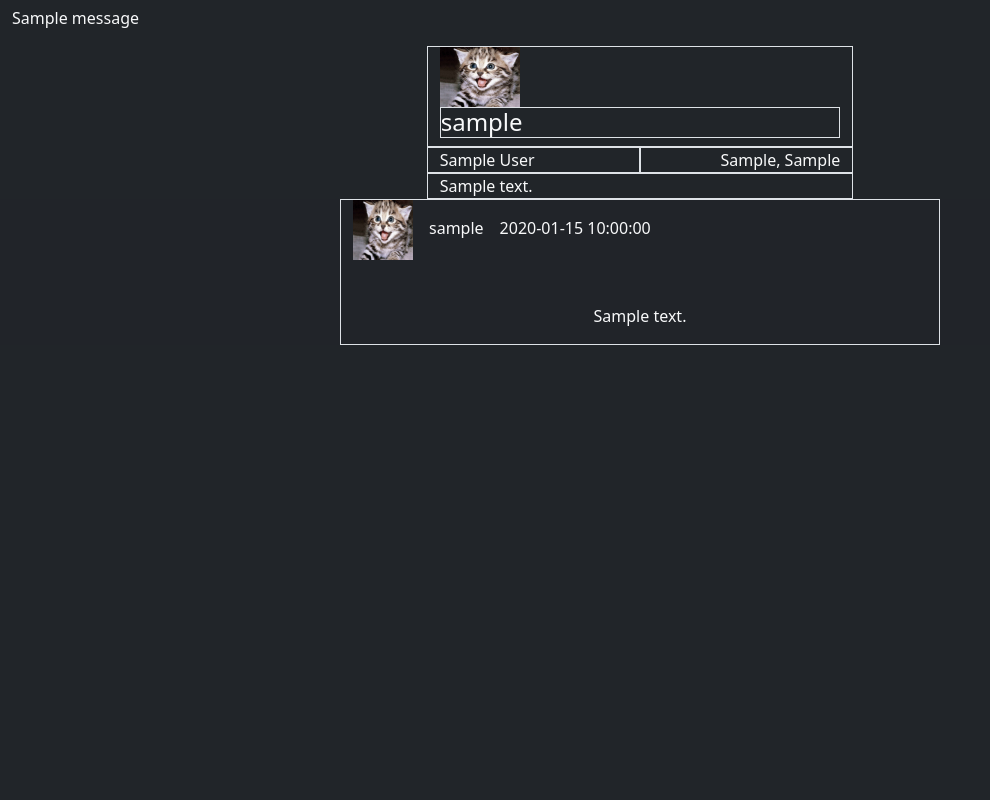
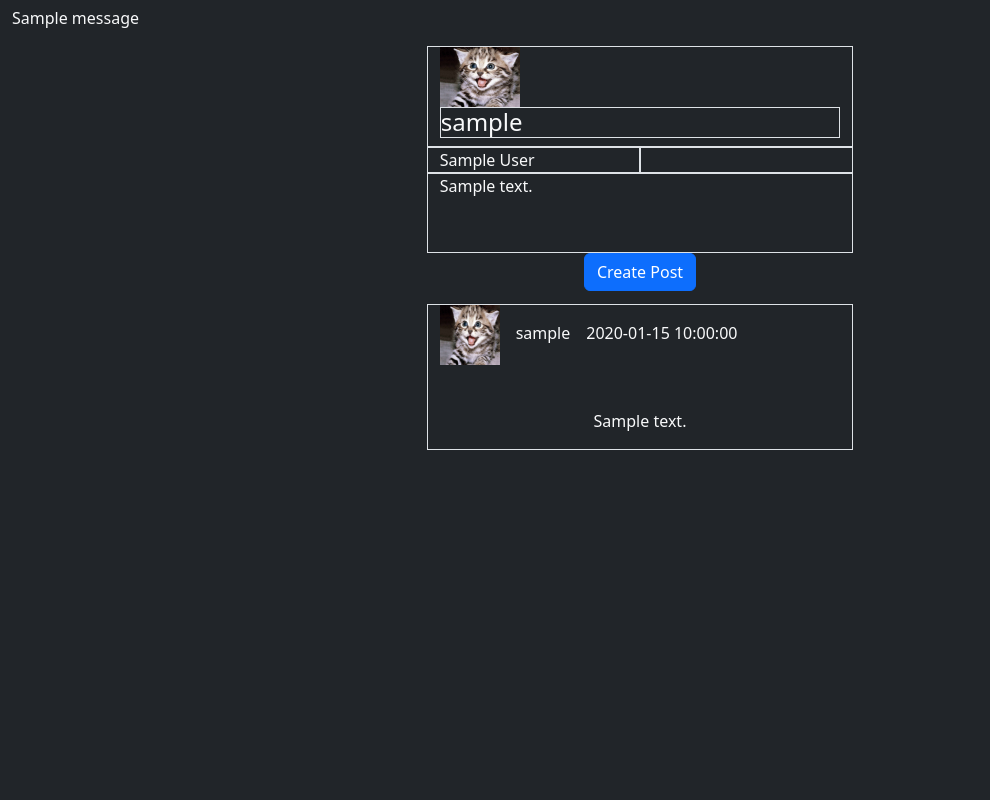
Before and after one commit to cosenzam/CSC400, a Flask app: a page that uses Templates/base.html in a window 1280 px wide. Shown: the part 57-857 px from the top of the page, without its empty margins (0-990 px from the left). After the commit the page ends 507 px from the top, so only its background shows below. Run offline with Flask 3, Linux system fonts and the light colour scheme; the visitor is signed in with stand-in values (Sample User, id 1); tables that the repository leaves empty hold one stand-in row (values such as "Sample post"); one stand-in notice (Sample message) is shown; some libraries are stand-ins or nearby versions.

Commit message:
scrolling fixes, autofill, and page styling

```diff
--- a/Templates/base.html
+++ b/Templates/base.html
@@ -5,7 +5,7 @@
         <link rel="stylesheet" href="{{ url_for('static', filename='css/stylesheet.css') }}">
         <title>{% block title %}{% endblock %}</title>
     </head>
-    <body>
+    <body class="bg-dark text-light">
         <nav class="nav navbar navbar-dark bg-dark navbar-expand-lg sticky-top border-bottom border-light">
             <div class="container-fluid">
               <a class="navbar-brand" href="#">Logo</a>
@@ -57,7 +57,7 @@
           </nav>
 
         <!-- Main div -->
-          <div class="container-fluid content-nav-pad bg-dark text-light bg-dark vh-100">
+          <div class="container-fluid content-nav-pad">
         {% block content %}
         {% endblock %}
           </div>
--- a/Templates/user.html
+++ b/Templates/user.html
@@ -8,7 +8,7 @@
         {% endfor %}
     {% endif %}
 {% endwith %}
-<div class = "row justify-content-center">
+<div class="row justify-content-center">
     <div class="col-sm-4 media border">
         <div class="align-self-center">
             <img src="/static/images/kitten.jpg" class="media-object" style="width:80px">
@@ -18,28 +18,63 @@
         </div>
     </div>
 </div>
-<div class = "row justify-content-center">
-    <span class = "col-sm-2 name border">
+<div class="row justify-content-center">
+    <span class="col-sm-2 name border">
         {% if profile.first_name != "NULL" %} {{profile.first_name}} {% endif %}
         {% if profile.last_name != "NULL" %} {{profile.last_name}} {% endif %}
     </span>
-    <span class = "col-sm-2 location text-end border">
-        {% if profile.city != "NULL" %} {{profile.city}}, {% endif %}
-        {% if profile.country != "NULL" %} {{profile.country}} {% endif %}
+    <span class="col-sm-2 location text-end border">
+        <!--
+        {% if profile.location != "NULL" %} {{profile.location}}, {% endif %}
+        -->
     </span>
 </div>
-<div class = "row justify-content-center">
-    <span class = "col-sm-4 bio border">{% if profile.bio != "NULL" %} {{profile.bio}} {% endif %}</span>
+<div class="row justify-content-center">
+    <span class="col-sm-4 bio border">{% if profile.bio != "NULL" %} {{profile.bio}} {% endif %}</span>
 </div>
-<div class = "row justify-content-center" style="background-color: #212429;">
-    <span class = "col-sm-2 location text-end border" style="width: 600px; word-wrap: break-word">
+<div class="row justify-content-center">
+    <span class="col-sm-4 text-center">
+            <!-- Button trigger modal -->
+        <button type="button" class="btn btn-primary" data-bs-toggle="modal" data-bs-target="#exampleModal">Create Post</button>
+
+        <!-- Modal -->
+        <div class="modal fade" id="exampleModal" tabindex="-1" role="dialog" aria-labelledby="exampleModalLabel" aria-hidden="true">
+            <div class="modal-dialog modal-dialog-centered" role="document">
+                <div class="modal-content bg-dark text-light">
+                    <div class="modal-header">
+                        <h5 class="modal-title" id="exampleModalLabel">Create Post</h5>
+                        <button type="button" class="close" data-bs-dismiss="modal" aria-label="Close">
+                            <span aria-hidden="true">&times;</span>
+                        </button>
+                    </div>
+                    <div class="modal-body">
+                        <form action="#" method="post">
+                            {{form.csrf_token}}
+                            <p>{{form.text.label}}</p>
+                            <p>{{form.text(size=20)}}</p>
+                            <p>{{form.media.label}}</p>
+                            <p>{{form.media(size=20)}}</p>
+                            <div class="modal-footer">
+                                <button type="submit" class="btn btn-primary">Create Post</button>
+                            </div>
+                        </form>
+                    </div>
+                </div>
+            </div>
+        </div>
+    </span>
+</div>
 {% for post in posts %}
-                <p><img src="/static/images/kitten.jpg" class="media-object" style="height:60px; width:60px; float:left">
+<div class="row justify-content-center post">
+    <span class="col-sm-4 location border post-font" style="word-wrap: break-word">
+    <p>
+        <img src="/static/images/kitten.jpg" class="media-object" style="height:60px; width:60px; float:left">
         <p style="text-align: left;">
             &emsp;{{dynamic_user}}&emsp;{{post.date_posted}}
         </p>
         <br><br><p style="text-align: center;">{{post.text}}</p>
     </p>
+    </span>
+</div>
 {% endfor %}
-    </span>
 {% endblock %}
--- a/app.py
+++ b/app.py
@@ -121,7 +121,7 @@ def create_account():
             return redirect(url_for("user", dynamic_user = session["user"]))
     else:
         if "user" in session:
-            flash("Already logged in", "info")
+            #flash("Already logged in", "info")
             return redirect(url_for("user", dynamic_user = session["user"]))
     return render_template("create_account.html", form = form)
 
@@ -133,8 +133,6 @@ def login():
     if request.method == "POST" and form.validate_on_submit():
         user_name = form.user_name.data
         password = form.password.data
-        #print(user_name)
-        #print(password)
         if found_user(user_name):
 
             user_query = select(User).where(User.user_name == user_name)
@@ -144,7 +142,7 @@ def login():
                 session.permanent = True
                 session["user"] = user_name
                 session["user_id"] = user.id
-                flash("Login Success", "info")
+                #flash("Login Success", "info")
                 return redirect(url_for("user", dynamic_user = session["user"]))
             else:
                 flash("Incorrect Password", "info")
@@ -154,7 +152,7 @@ def login():
             return redirect(url_for("login"))
     else:
         if "user" in session:
-            flash("Already Logged in", "info")
+            #flash("Already Logged in", "info")
             return redirect(url_for("user", dynamic_user = session["user"]))
     return render_template("login.html", form = form)
 
@@ -170,13 +168,36 @@ def logout():
 def user(dynamic_user):
     # If page is the logged in user's, give appropriate permissions
     if "user" in session and dynamic_user == session["user"]:
+        form = PostForm()
         user_id = session["user_id"]
         user_profile_query = select(UserProfile).where(UserProfile.id == user_id)
         profile = db_session.scalars(user_profile_query).one()
 
         postings = db_session.query(Post).filter_by(user_id=user_id).order_by(Post.date_posted.desc()).all()
 
-        return render_template("user.html", profile = profile, dynamic_user = dynamic_user, posts = postings)
+        if request.method == "POST" and form.validate_on_submit():
+
+            text = form.text.data
+            media = form.media.data
+
+            if media == "" and text == "":
+                flash("Text and Media Fields cannot both be blank!")
+                return redirect(url_for("create_post"))
+
+            else:
+                post = Post(
+                    text = text,
+                    media = media,
+                    user_id = user_id
+                )
+
+                db_session.add(post)
+                db_session.commit()
+                flash("Post Created!")
+                #print(post)
+                return redirect(url_for("user", dynamic_user = session["user"]))
+
+        return render_template("user.html", profile = profile, dynamic_user = dynamic_user, posts = postings, form = form)
     # If page is not the logged in user's
     else:
         if found_user(dynamic_user):
@@ -198,34 +219,34 @@ def edit_profile():
         user_id = session["user_id"]
         form = UserProfileForm()
 
+        user_profile_query = select(UserProfile).where(UserProfile.user_id == user_id)
+        user_profile = db_session.scalars(user_profile_query).one()
+
+        if request.method == "GET":
+            if user_profile.bio != "NULL":
+                form.user_bio.data = user_profile.bio
+            if user_profile.first_name != "NULL":
+                form.first_name.data = user_profile.first_name
+            if user_profile.middle_name != "NULL":
+                form.middle_name.data = user_profile.middle_name
+            if user_profile.last_name != "NULL":
+                form.last_name.data = user_profile.last_name
+            if user_profile.pronouns != "NULL":
+                form.pronouns.data = user_profile.pronouns
+            if user_profile.occupation != "NULL":
+                form.occupation.data = user_profile.occupation
+            if user_profile.date_of_birth != "NULL":
+                form.date_of_birth.data = user_profile.date_of_birth
+
         if request.method == "POST" and form.validate_on_submit():
-            user_profile_query = select(UserProfile).where(UserProfile.user_id == user_id)
-            user_profile = db_session.scalars(user_profile_query).one()
 
-            if form.user_bio.data:
-                user_profile.bio = form.user_bio.data
-            if form.first_name.data:
-                user_profile.first_name = form.first_name.data
-            if form.middle_name.data:
-                user_profile.middle_name = form.middle_name.data
-            if form.last_name.data:
-                user_profile.last_name = form.last_name.data
-            if form.gender.data:
-                user_profile.gender = form.gender.data
-            if form.pronouns.data:
-                user_profile.pronouns = form.pronouns.data
-            if form.address.data:
-                user_profile.address = form.address.data
-            if form.occupation.data:
-                user_profile.occupation = form.occupation.data
-            if form.city.data:
-                user_profile.city = form.city.data
-            if form.country.data:
-                user_profile.country = form.country.data
-            if form.zip.data:
-                user_profile.zip = form.zip.data
-            if form.date_of_birth.data:
-                user_profile.date_of_birth = form.date_of_birth.data
+            user_profile.bio = form.user_bio.data
+            user_profile.first_name = form.first_name.data
+            user_profile.middle_name = form.middle_name.data
+            user_profile.last_name = form.last_name.data
+            user_profile.pronouns = form.pronouns.data
+            user_profile.occupation = form.occupation.data
+            user_profile.date_of_birth = form.date_of_birth.data
 
             db_session.commit()
             flash("Your profile has been updated", "info")
--- a/static/css/stylesheet.css
+++ b/static/css/stylesheet.css
@@ -8,6 +8,7 @@
 
 .bio{
   font-size: 16px;
+  min-height: 80px !important;
 }
 
 .content-nav-pad{
@@ -21,16 +22,18 @@
 
 .name{
   font-size: 16px;
+  min-height: 26px;
 }
 
 .location{
   font-size: 16px;
+  min-height: 26px;
 }
 
-/*body{
-  overflow-y: hidden;
+.vertical-height-100{
+  height: calc(100vh - 70px);
 }
-*/
+
 .acc-dropdown-pad{
   padding-right: 1%;
 }
@@ -38,3 +41,18 @@
 .dropdown-menu{
   min-width: 1rem;
 }
+
+.post{
+  padding-top: 1%;
+}
+
+.post-font{
+  font-size: 16px;
+}
+
+input, textarea{
+  background-color:#212529;
+  border: solid;
+  border-width: thin;
+  color: #FFF;
+}
```
Also changed, not shown: Templates/create_account.html (+4 -4 lines), Templates/edit_profile.html (+8 -34 lines), Templates/login.html (+5 -5 lines), Templates/user_settings.html (+8 -8 lines). Lines whose indentation alone changed are shown as unchanged.
